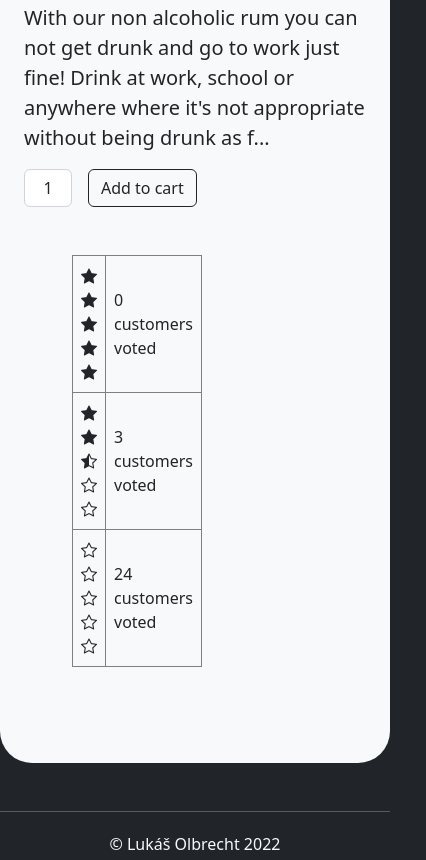
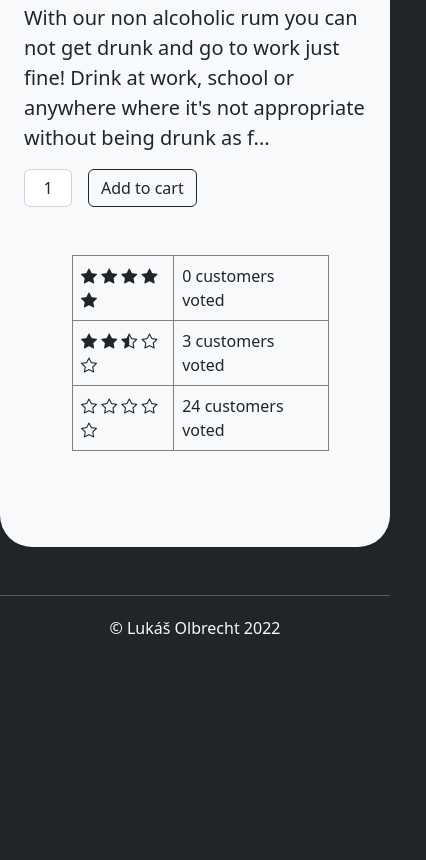
Before and after one commit to lukySSPU/FinalProjectIT1, a plain HTML site: page item2.html in a window 390 px wide. Shown: the part 717-1577 px from the top of the page, 426 px wide, since content can reach past the window. After the commit the page ends 1361 px from the top, so only its background shows below. Drawn offline with nearby package versions, Linux system fonts and the light colour scheme.

Commit message:
Update item2.html

```diff
--- a/item2.html
+++ b/item2.html
@@ -61,7 +61,7 @@
                 </div>
             </div>
             <div class="row gx-4 gx-lg-5 align-items-center">
-                <div class="col-6 m-5">
+                <div class="col-md-6 m-5">
                     <table class="p-5 w-75 table-bordered">
                         <tr>
                             <td class="p-2">
```
